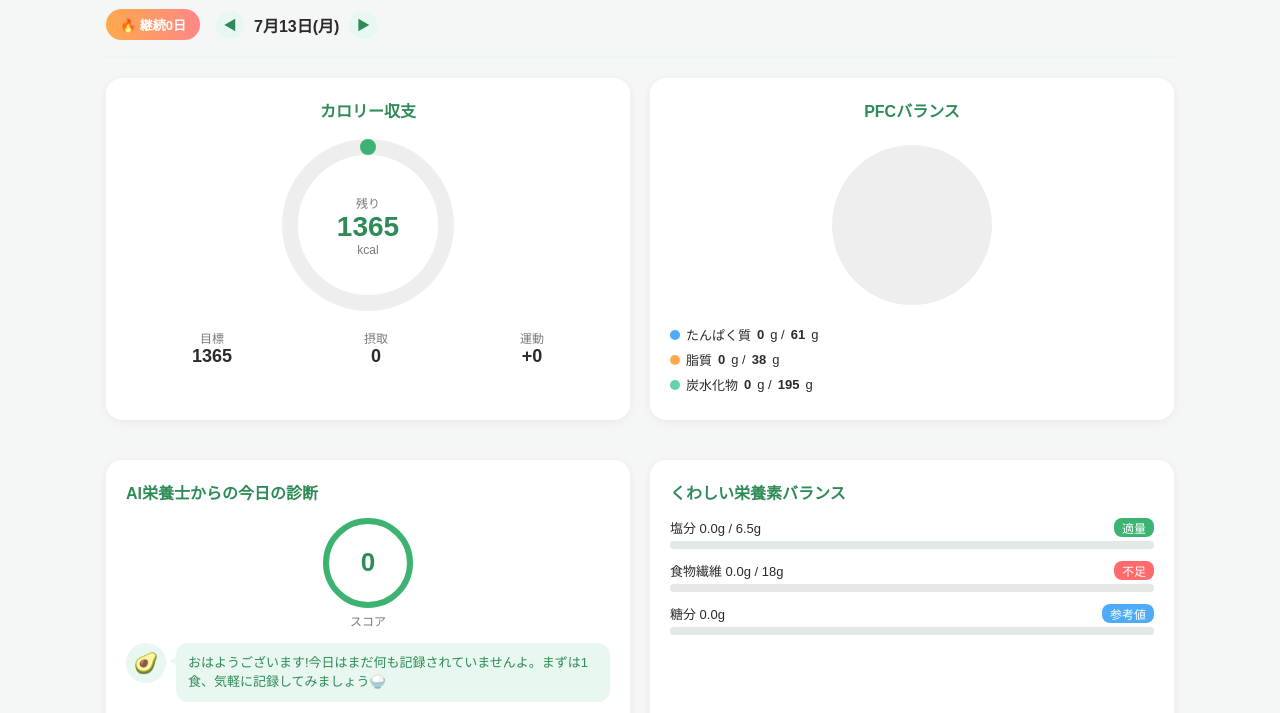
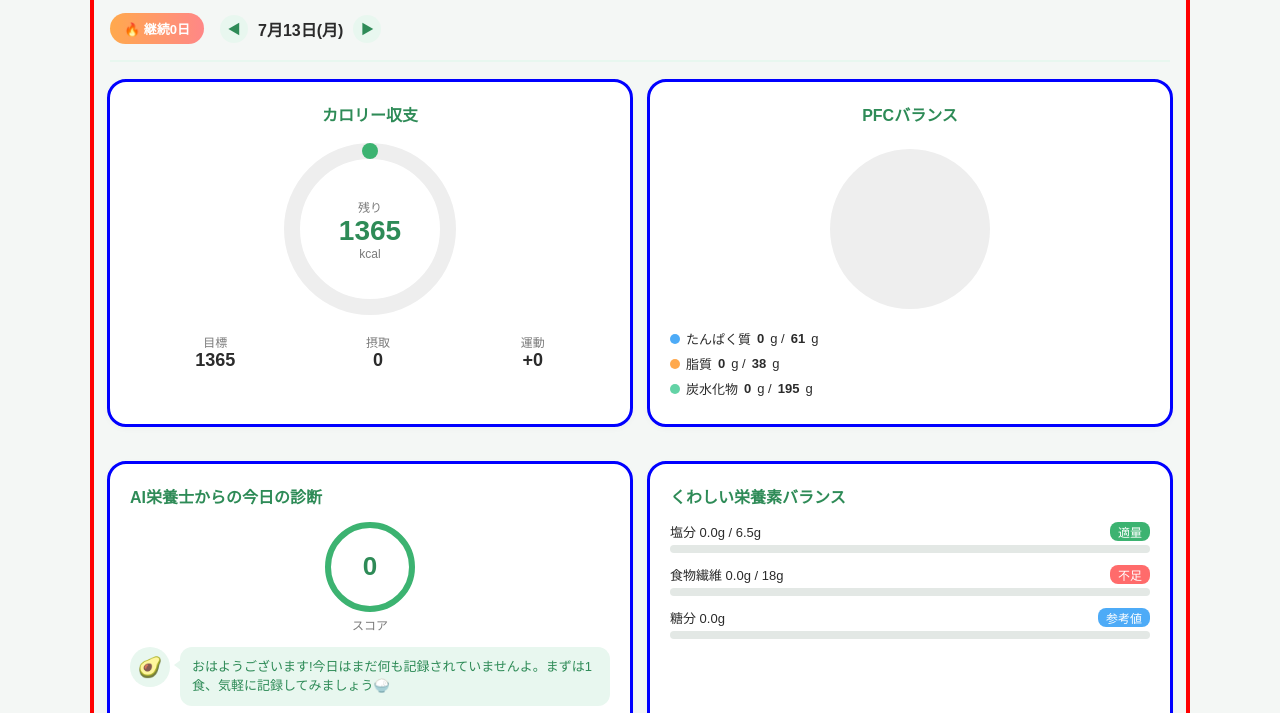
Before and after one commit to miyashin1004-byte/calomil-app, a plain HTML site: page index.html in a window 1280 px wide. Shown: the part 107-820 px from the top of the page. Drawn offline with Linux system fonts and the light colour scheme.

Commit message:
DEBUG: add visible borders to diagnose right-edge issue

```diff
--- a/style.css
+++ b/style.css
@@ -31,7 +31,9 @@ body {
   color: var(--text);
 }
 
-.app { max-width: 1100px; margin: 0 auto; padding: 0 16px 60px; overflow-x: hidden; }
+.app { max-width: 1100px; margin: 0 auto; padding: 0 16px 60px; overflow-x: hidden; border: 4px solid red; }
+.card { outline: 3px solid blue; }
+body { outline: 4px solid lime; }
 
 .app-header {
   display: flex;
```
